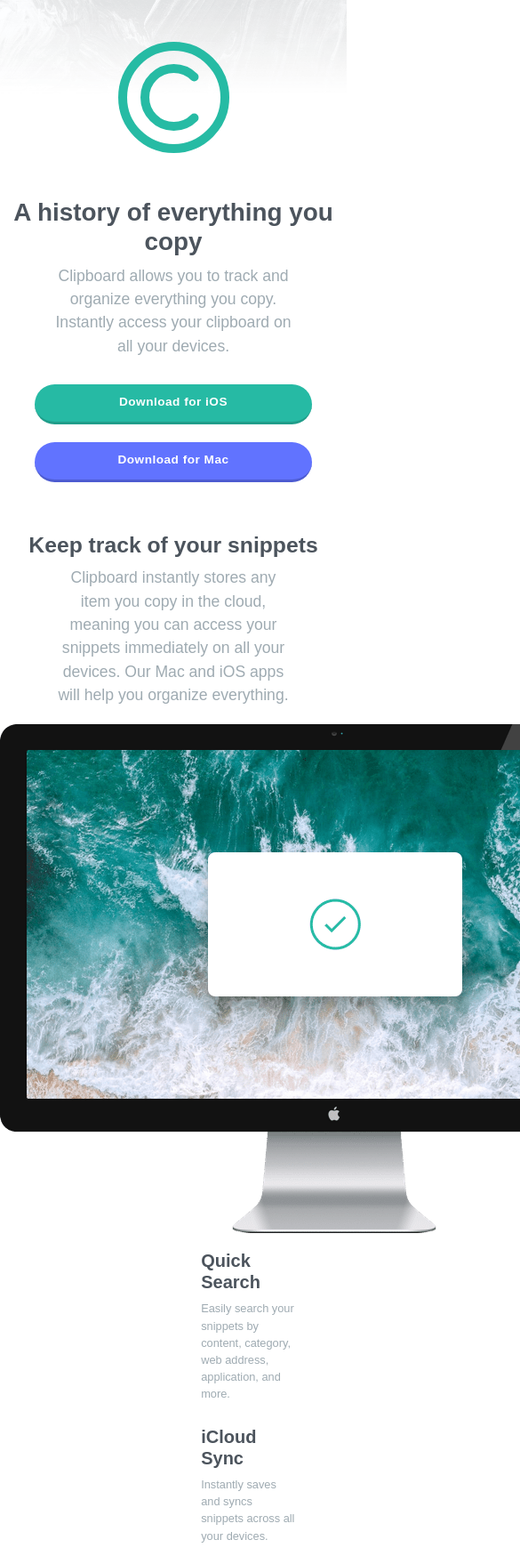
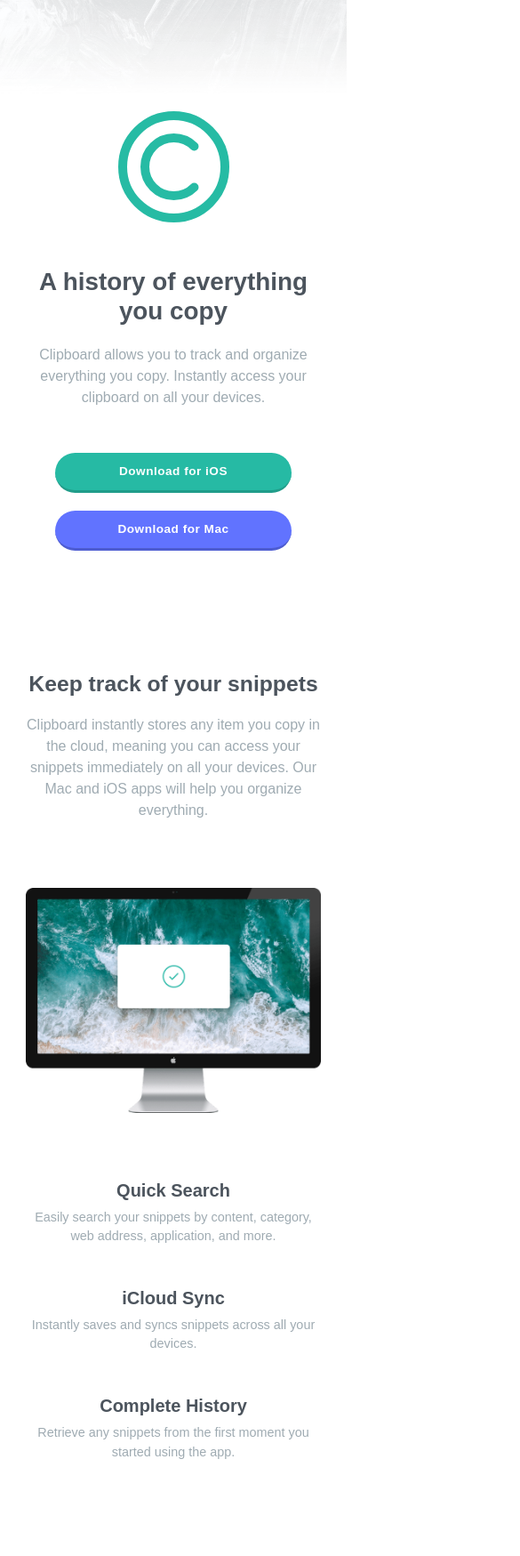
Before and after one commit to delia-cretu/clipboard-landing-page-master, a plain HTML site: page index.html in a window 390 px wide. Shown: the top 1749 px of the page at 89% size, 585 px wide, since content can reach past the window. Drawn offline with nearby package versions, Linux system fonts and the light colour scheme; a web font is replaced by a local one.

Commit message:
Update styles.css

```diff
--- a/styles.css
+++ b/styles.css
@@ -35,6 +35,16 @@ p {
 
 header img {
   margin-bottom: 50px;
+}
+
+@media (max-width: 600px) {
+  header {
+    width: 85%;
+    margin: 125px auto;
+  }
+  header .section-header p {
+    margin: 20px auto 40px;
+  }
 }
 
 /* Download Buttons */
@@ -75,7 +85,7 @@ header img {
   border-bottom: 3px solid hsl(233, 59%, 56%);
 }
 
-@media (max-width: 400px) {
+@media (max-width: 600px) {
   .button-iOS,
   .button-Mac {
     width: 80%;
@@ -96,22 +106,21 @@ header img {
 }
 
 @media (max-width: 750px) {
-  /* body {
-    background-color: red;
-  } */
-  .section-header {
-    margin: 12% auto 5%;
+  section {
+    width: 85%;
+    margin: 125px auto;
   }
   .section-header p {
-    margin: 2% 16%;
+    margin: 20px 0 40px;
+    font-size: 1rem;
   }
 }
 
 /* Main - Section 1*/
 
 .image-computer {
+  float: left;
   width: 52%;
-  float: left;
   margin-left: -20px;
 }
 
@@ -125,7 +134,29 @@ header img {
   padding-bottom: 10%;
 }
 
+@media (max-width: 600px) {
+  .section1 img {
+    float: none;
+    width: 100%;
+    margin: 35px 0 75px;
+  }
+  .section1 .text {
+    margin: 0;
+    text-align: center;
+    font-size: 0.9rem;
+  }
+  .section1 .text p {
+    padding-bottom: 30px;
+  }
+}
+
 /* Main - Section 2*/
+
+@media (max-width: 600px) {
+  .section2 img {
+    width: 100%;
+  }
+}
 
 /* Main - Section 3*/
 
@@ -150,10 +181,29 @@ header img {
   margin: auto 2.5%;
 }
 
+@media (max-width: 600px) {
+  .section3 .section-content {
+    flex-direction: column;
+    margin: 75px 0;
+    font-size: 0.9rem;
+  }
+  .section3 div {
+    width: 70%;
+    margin-bottom: 20px;
+  }
+}
+
 /* Main - Section 4*/
 
 .section4 img {
   margin: 2.5%;
+}
+
+@media (max-width: 600px) {
+  .section4 img {
+    display: block;
+    margin: 75px auto;
+  }
 }
 
 /* Main - Section 5*/
```
